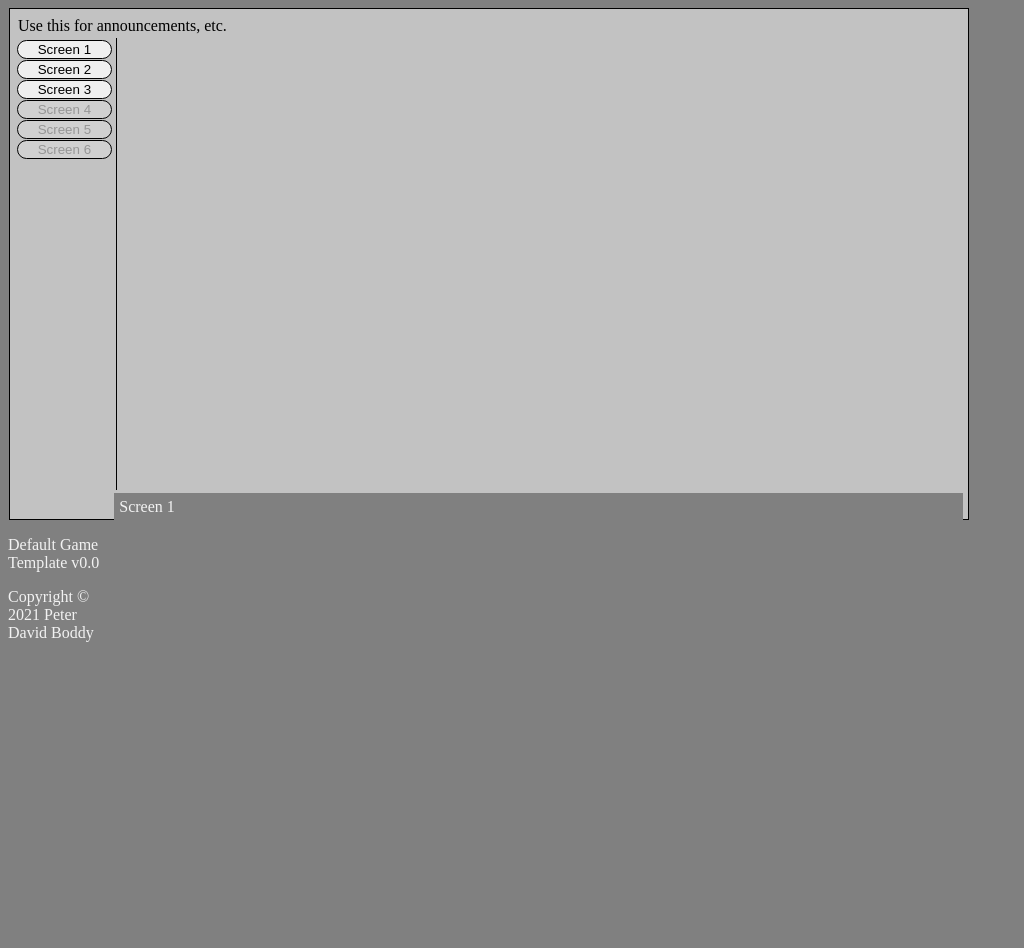
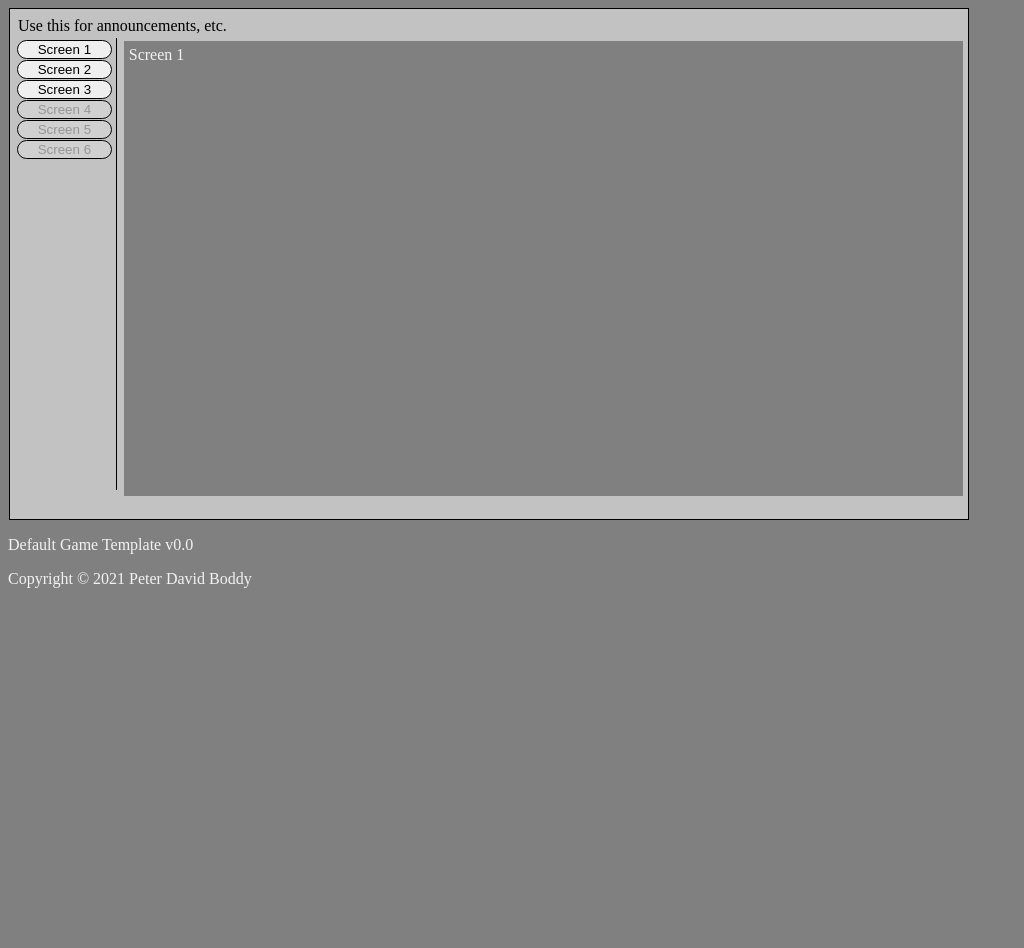
Before and after one commit to pdboddy/default_game_template, a plain HTML site: page index.html in a window 1280 px wide. Shown: the whole page, without its empty margins (0-1024 px from the left). After the commit the page ends 800 px from the top, so only its background shows below. Drawn offline with Linux system fonts and the light colour scheme.

Commit message:
Update index.css

```diff
--- a/index.css
+++ b/index.css
@@ -34,7 +34,7 @@ body {
 	padding-top: 5px;
 	float: right;
 	height: 90%;
-	width: 89%;
+	width: 88%;
 	margin-top: 3px;
 }
 
```
